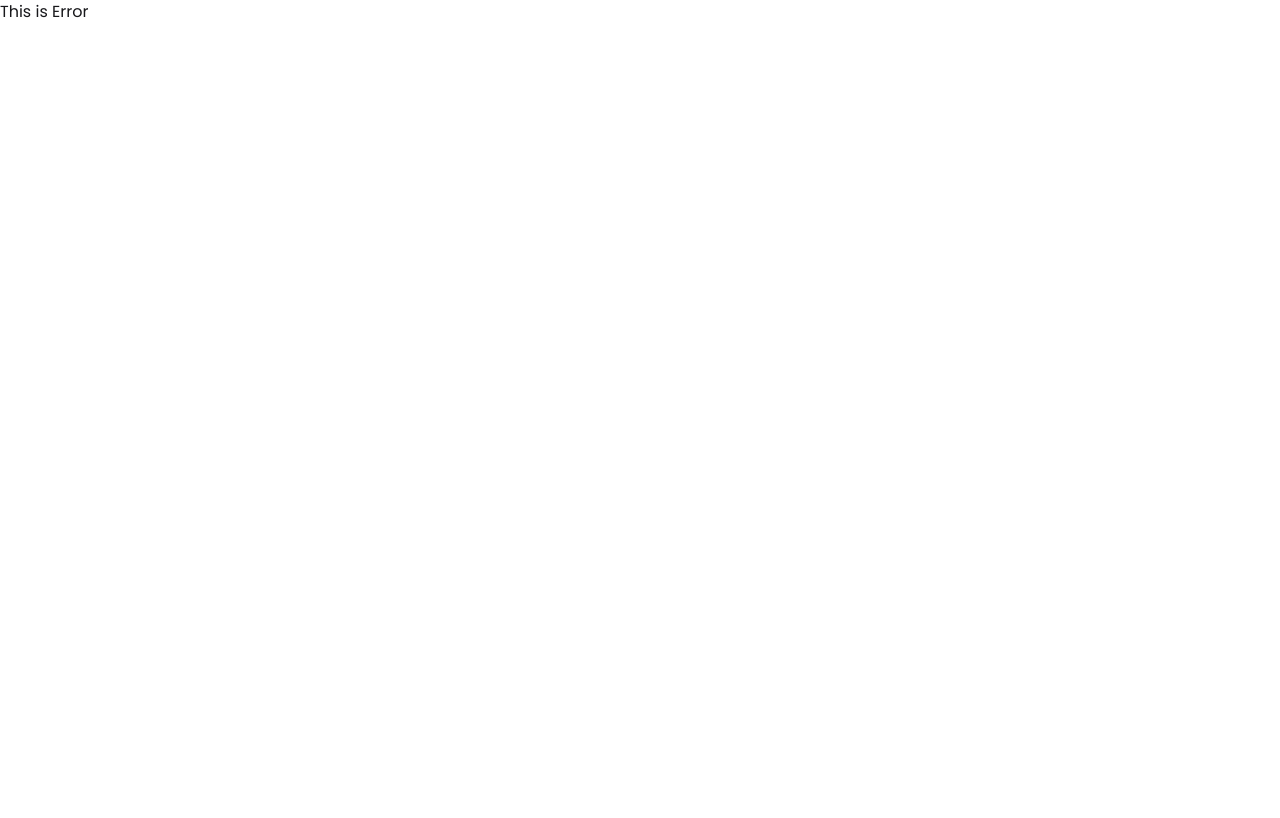
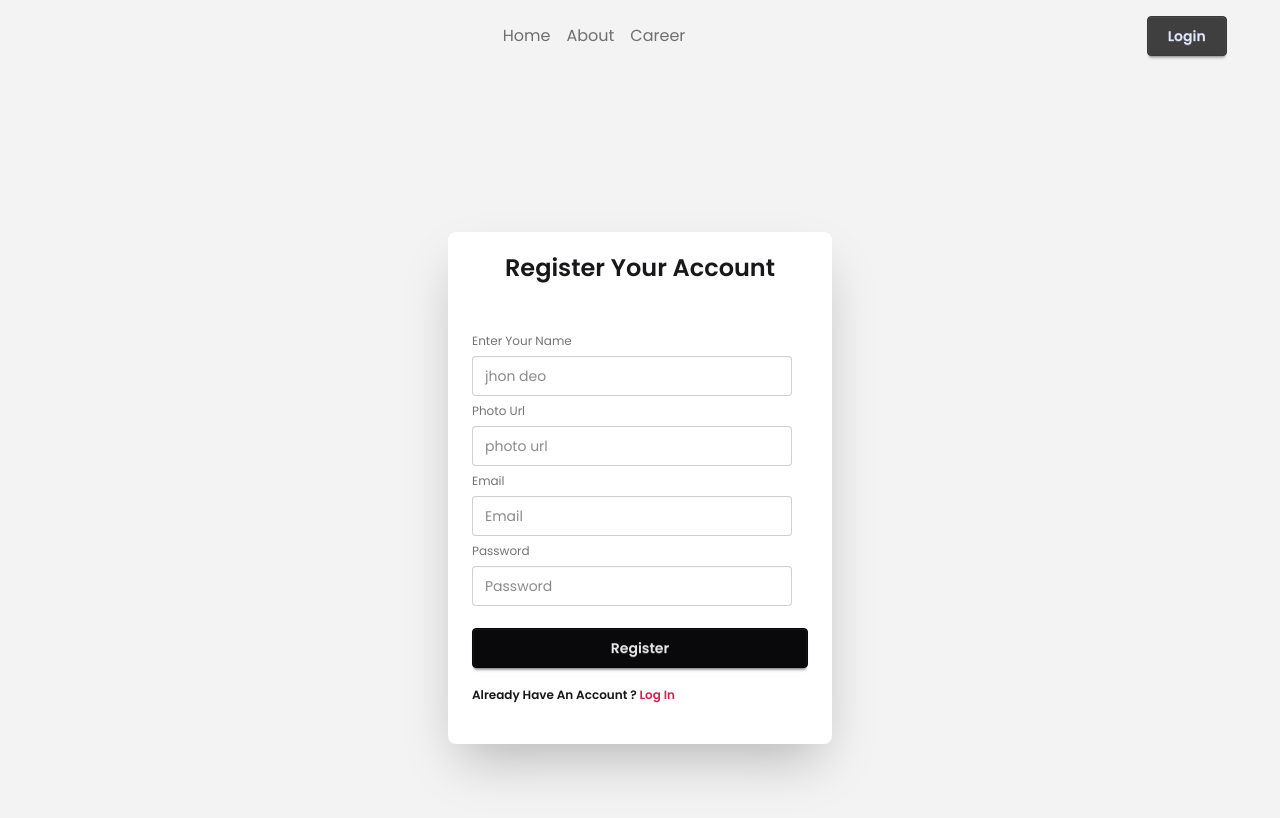
Before and after one commit to refatkhan/dragon-news, a React (Vite) app: page /auth/registration in a window 1280 px wide. Shown: the top 818 px of the page. Built offline with nearby package versions, Linux system fonts and the light colour scheme.

Commit message:
add firebase & setup auth provider

```diff
--- a/package.json
+++ b/package.json
@@ -12,6 +12,7 @@
   "dependencies": {
     "@tailwindcss/vite": "^4.1.7",
     "date-fns": "^4.1.0",
+    "firebase": "^11.8.0",
     "react": "^19.1.0",
     "react-dom": "^19.1.0",
     "react-fast-marquee": "^1.6.5",
--- a/src/components/Navbar.jsx
+++ b/src/components/Navbar.jsx
@@ -1,10 +1,14 @@
-import React from 'react';
-import { NavLink } from 'react-router';
+import React, { use } from 'react';
+import { Link, NavLink } from 'react-router';
 import user from '../assets/user.png'
+import { AuthContext } from '../provider/AuthProvider';
 const Navbar = () => {
+    const {user}= use(AuthContext)
     return (
         <div className='flex justify-between items-center'>
-            <div className=""></div>
+            <div className="">
+
+            </div>
             <div className="nav flex gap-4 text-accent">
                 <NavLink className={({ isActive }) => isActive ? 'text-fuchsia-600' : ' '} to="/">Home</NavLink>
                 <NavLink className={({ isActive }) => isActive ? 'text-fuchsia-600' : ' '} to="/about">About</NavLink>
@@ -12,7 +16,7 @@
             </div>
             <div className="login-btn flex justify-center gap-3">
                 <img src={user} alt="" />
-                <button className='btn btn-primary px-5'>Login</button>
+                <Link to="/auth/login" className='btn btn-primary px-5'>Login</Link >
             </div>
         </div>
     );
--- /dev/null
+++ b/src/firebase/firebase.config.js
@@ -0,0 +1,18 @@
+// Import the functions you need from the SDKs you need
+import { initializeApp } from "firebase/app";
+// TODO: Add SDKs for Firebase products that you want to use
+// https://firebase.google.com/docs/web/setup#available-libraries
+
+// Your web app's Firebase configuration
+const firebaseConfig = {
+  apiKey: "AIzaSyDzwRa3eIrc3O42LdMr2IYNHBBhfh7Gf1U",
+  authDomain: "dragon-news-023.firebaseapp.com",
+  projectId: "dragon-news-023",
+  storageBucket: "dragon-news-023.firebasestorage.app",
+  messagingSenderId: "978008870500",
+  appId: "1:978008870500:web:071d46a918286119fd1971"
+};
+
+// Initialize Firebase
+const app = initializeApp(firebaseConfig);
+export default app;
--- /dev/null
+++ b/src/layouts/Authentication.jsx
@@ -0,0 +1,18 @@
+import React from 'react';
+import { Outlet } from 'react-router';
+import Navbar from '../components/Navbar';
+
+const Authentication = () => {
+    return (
+        <div className='bg-base-200 min-h-screen'>
+            <header className='w-11/12 mx-auto py-4 '>
+                <Navbar></Navbar>
+            </header>
+            <main className='w-11/12 mx-auto py-4 ' >
+                <Outlet></Outlet>
+            </main>
+        </div>
+    );
+};
+
+export default Authentication;
--- a/src/layouts/HomeLayout.jsx
+++ b/src/layouts/HomeLayout.jsx
@@ -21,14 +21,14 @@
             </header>
 
             <main className='w-11/12 mx-auto gap-5 my-3 grid grid-cols-12'>
-                <aside className='col-span-3'>
+                <aside className='col-span-3 sticky top-2 h-fit'>
                     <Leftaside></Leftaside>
                 </aside>
                 <section className="main col-span-6 ">
                     <Outlet></Outlet>
                 </section>
 
-                <aside className='col-span-3'>
+                <aside className='col-span-3 sticky top-2 h-fit'>
                     <RightAside>
 
                     </RightAside>
--- a/src/main.jsx
+++ b/src/main.jsx
@@ -4,9 +4,12 @@
 import App from './App.jsx'
 import { RouterProvider } from 'react-router'
 import router from './routes/Router.jsx'
+import AuthProvider from './provider/AuthProvider.jsx'
 
 createRoot(document.getElementById('root')).render(
   <StrictMode>
-    <RouterProvider router={router}/>
+    <AuthProvider>
+      <RouterProvider router={router} />
+    </AuthProvider>
   </StrictMode>,
 )
--- /dev/null
+++ b/src/pages/Login.jsx
@@ -0,0 +1,27 @@
+import React from 'react';
+import { Link } from 'react-router';
+
+const Login = () => {
+    return (
+        <div className='flex justify-center min-h-screen items-center'>
+            <div className="card bg-base-100 w-full max-w-sm shrink-0 shadow-2xl">
+                <h2 className='font-semibold text-2xl py-5 text-center
+                '>Log In Your Account</h2>
+                <div className="card-body">
+                    <fieldset className="fieldset">
+                        <label className="label">Email</label>
+                        <input type="email" className="input" placeholder="Email" />
+                        <label className="label">Password</label>
+                        <input type="password" className="input" placeholder="Password" />
+                        <div><a className="link link-hover">Forgot password?</a></div>
+                        <button className="btn btn-neutral mt-4">Login</button>
+                        <p className='py-3 font-semibold'>Dont’t Have An Account ? <Link className='text-secondary' to="/auth/registration">Register</Link></p>
+                    </fieldset>
+
+                </div>
+            </div>
+        </div>
+    );
+};
+
+export default Login;
--- /dev/null
+++ b/src/pages/Register.jsx
@@ -0,0 +1,34 @@
+import React from 'react';
+import { Link } from 'react-router';
+
+const Register = () => {
+    return (
+        <div className='flex justify-center min-h-screen items-center'>
+            <div className="card bg-base-100 w-full max-w-sm shrink-0 shadow-2xl">
+                <h2 className='font-semibold text-2xl py-5 text-center
+                '>Register Your Account</h2>
+                <div className="card-body">
+                    <fieldset className="fieldset">
+                        {/* name */}
+                        <label className="label">Enter Your Name</label>
+                        <input type="name" className="input" placeholder="jhon deo" />
+                        {/* photo  url  */}
+                        <label className="label">Photo Url</label>
+                        <input type="photo" className="input" placeholder="photo url" />
+                        {/* email  */}
+                        <label className="label">Email</label>
+                        <input type="email" className="input" placeholder="Email" />
+                        <label className="label">Password</label>
+                        <input type="password" className="input" placeholder="Password" />
+
+                        <button className="btn btn-neutral mt-4">Register</button>
+                        <p className='py-3 font-semibold'>Already Have An Account ? <Link className='text-secondary' to="/auth/login">Log In</Link></p>
+                    </fieldset>
+
+                </div>
+            </div>
+        </div>
+    );
+};
+
+export default Register;
--- /dev/null
+++ b/src/provider/AuthProvider.jsx
@@ -0,0 +1,20 @@
+import React, { createContext, useState } from 'react';
+export const AuthContext = createContext()
+const AuthProvider = ({children}) => {
+    const [user, setUser] = useState(null)
+    const authData ={
+        user,
+        setUser,
+    }
+    return (
+
+        <div>
+
+            <AuthContext value={authData}>
+                {children}
+            </AuthContext>
+        </div>
+    );
+};
+
+export default AuthProvider;
```
Also changed, not shown: src/routes/Router.jsx (+31 -18 lines), 1 other file (tests, documents, lock files or other folders).
